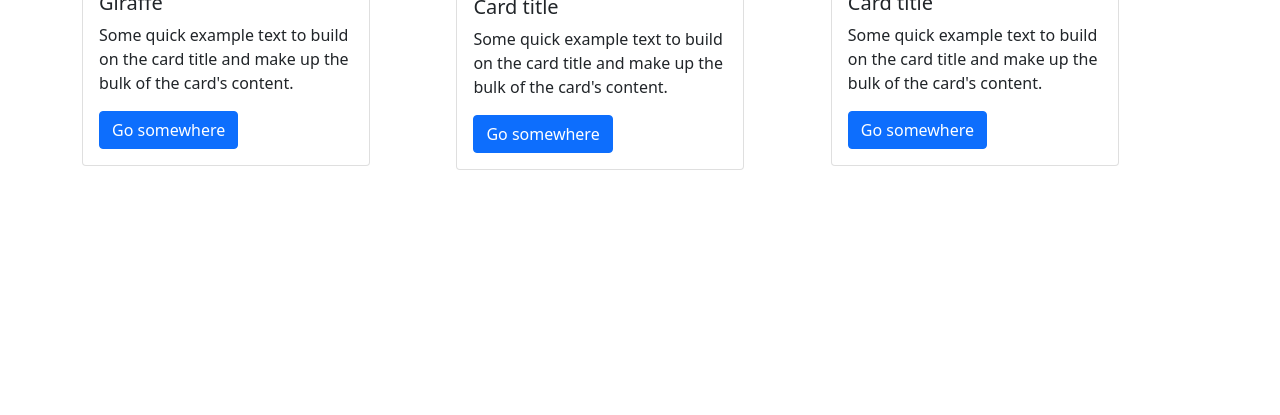
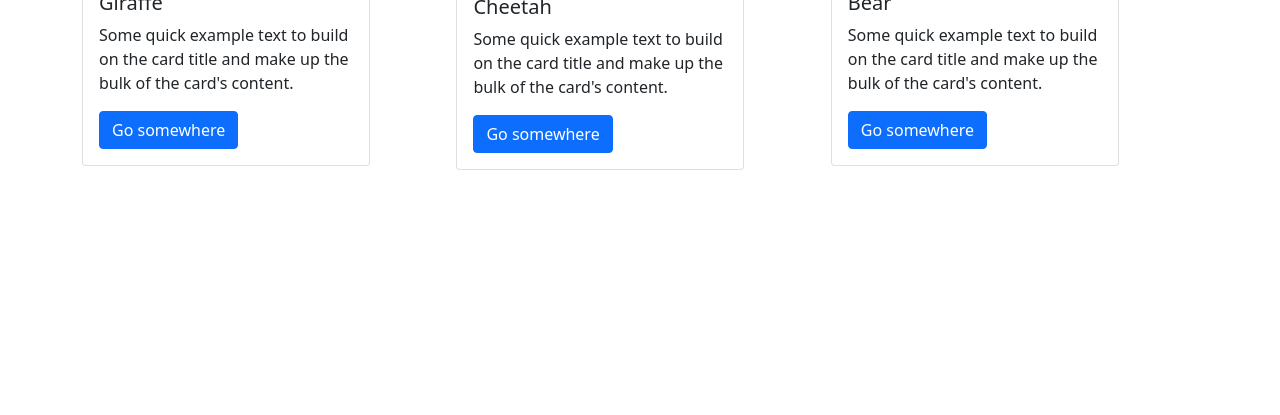
Before and after one commit to Kingsly62/Instagram, a Django app: page /adventure in a window 1280 px wide. Shown: the part 385-800 px from the top of the page. Run offline with Django 4.2, Linux system fonts and the light colour scheme.

Commit message:
add new content in the adventure file template

```diff
--- a/instagram/templates/adventure.html
+++ b/instagram/templates/adventure.html
@@ -43,9 +43,13 @@
             </div>
           </div>
           <div class="card" id="card1" style="width: 18rem">
-            <img src="..." class="card-img-top" alt="..." />
+            <img
+              src="https://img.freepik.com/free-photo/beautiful-cheetahs-among-plants-middle-desert_181624-6329.jpg?w=900"
+              class="card-img-top"
+              alt="..."
+            />
             <div class="card-body">
-              <h5 class="card-title">Card title</h5>
+              <h5 class="card-title">Cheetah</h5>
               <p class="card-text">
                 Some quick example text to build on the card title and make up
                 the bulk of the card's content.
@@ -54,9 +58,13 @@
             </div>
           </div>
           <div class="card" id="card2" style="width: 18rem">
-            <img src="..." class="card-img-top" alt="..." />
+            <img
+              src="https://img.freepik.com/free-photo/closeup-brown-bear-rocks_181624-56243.jpg?w=900"
+              class="card-img-top"
+              alt="..."
+            />
             <div class="card-body">
-              <h5 class="card-title">Card title</h5>
+              <h5 class="card-title">Bear</h5>
               <p class="card-text">
                 Some quick example text to build on the card title and make up
                 the bulk of the card's content.
```
